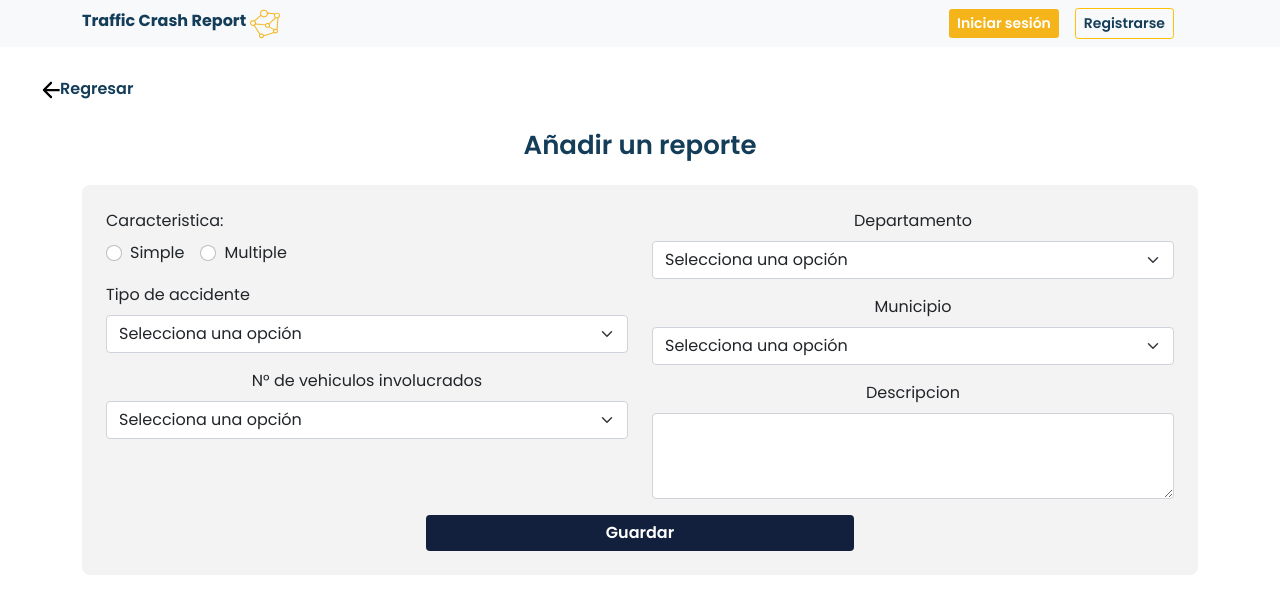
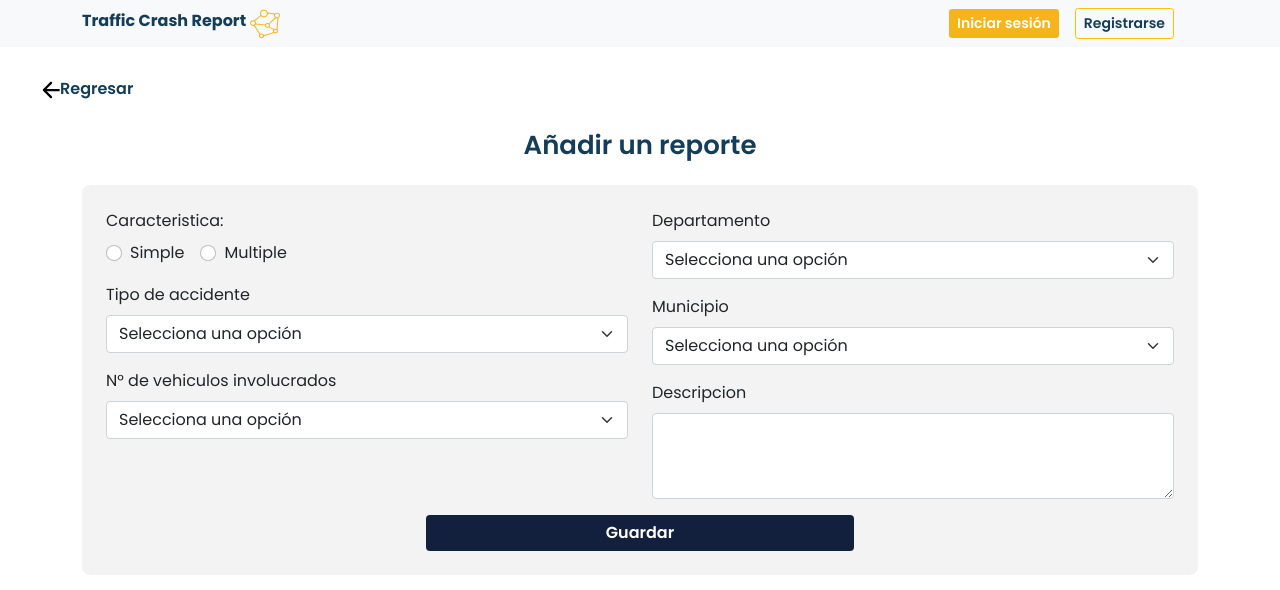
Before and after one commit to HDP115-UES/frontend, a React (Create React App) app: page /addReport in a window 1280 px wide. Shown: the top 590 px of the page. Built offline with nearby package versions, Linux system fonts and the light colour scheme.

Commit message:
Label text centered

```diff
--- a/src/Pages/ReportAccident/reportAccident.jsx
+++ b/src/Pages/ReportAccident/reportAccident.jsx
@@ -45,7 +45,7 @@ export const ReportAccident = () => {
                   <option value="3">Three</option>
                 </Form.Select>
               </Form.Group>
-              <Form.Group className="mb-3" controlId="formBasicInvo">
+              <Form.Group className="mb-3 text-start" controlId="formBasicInvo">
                 <Form.Label>N° de vehiculos involucrados</Form.Label>
                 <Form.Select aria-label="Default select example">
                   <option>Selecciona una opción</option>
@@ -58,7 +58,7 @@ export const ReportAccident = () => {
               </Form.Group>
             </Col>
             <Col sm={12} md={6}>
-              <Form.Group className="mb-3" controlId="formBasicDepartamento">
+              <Form.Group className="mb-3 text-start" controlId="formBasicDepartamento">
                 <Form.Label>Departamento</Form.Label>
                 <Form.Select aria-label="Default select example">
                   <option>Selecciona una opción</option>
@@ -67,7 +67,7 @@ export const ReportAccident = () => {
                   <option value="3">Three</option>
                 </Form.Select>
               </Form.Group>
-              <Form.Group className="mb-3" controlId="formBasicMunicipio">
+              <Form.Group className="mb-3 text-start" controlId="formBasicMunicipio">
                 <Form.Label>Municipio</Form.Label>
                 <Form.Select aria-label="Default select example">
                   <option>Selecciona una opción</option>
@@ -76,7 +76,7 @@ export const ReportAccident = () => {
                   <option value="3">Three</option>
                 </Form.Select>
               </Form.Group>
-              <Form.Group className="mb-3" controlId="formBasicDesc">
+              <Form.Group className="mb-3 text-start" controlId="formBasicDesc">
                 <Form.Label>Descripcion</Form.Label>
                 <Form.Group className="Descripcion" controlId="descripcion">
                   <Form.Control as="textarea" rows={3} />
```
